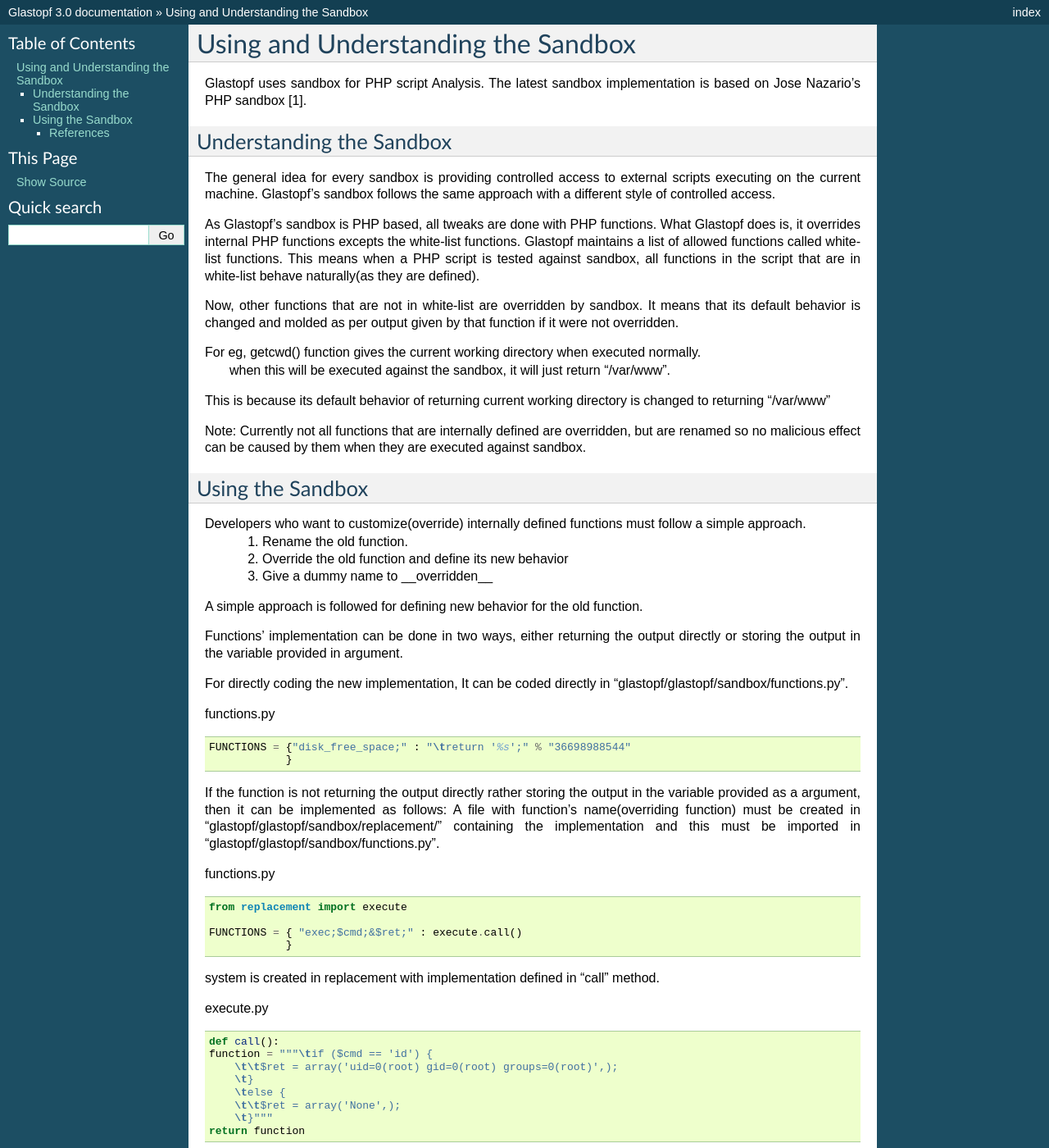
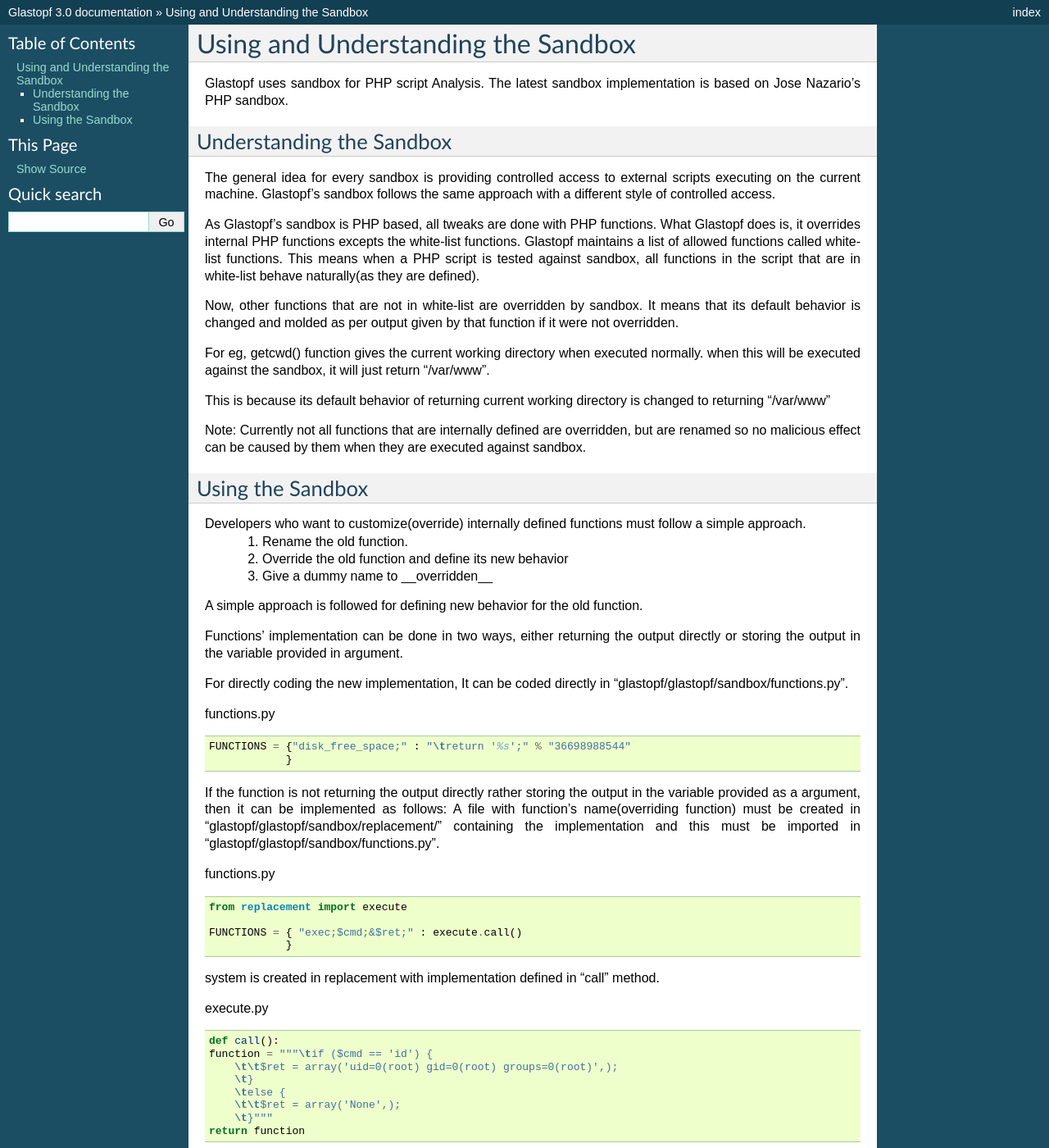
Before and after one commit to mushorg/glastopf, a Sphinx documentation site: the page built from docs/source/development/Sandbox.rst, in a window 1280 px wide and 1400 px high. Shown: the whole window at 82% size. Built offline with Sphinx 7.4.7, drawn with Linux system fonts in a browser that asks for light colours; formulas are drawn with MathJax 3; pages that are not in the unit, such as notebooks, are missing from menus; some of the changed text lies outside the part shown.

Commit message:
Update Sandbox.rst

```diff
--- a/docs/source/development/Sandbox.rst
+++ b/docs/source/development/Sandbox.rst
@@ -2,7 +2,7 @@
 Using and Understanding the Sandbox
 ===================================
 
-Glastopf uses sandbox for PHP script Analysis. The latest sandbox implementation is based on Jose Nazario's PHP sandbox [1].
+Glastopf uses sandbox for PHP script Analysis. The latest sandbox implementation is based on Jose Nazario's PHP sandbox.
 
 Understanding the Sandbox
 -------------------------
@@ -13,8 +13,7 @@
 
 Now, other functions that are not in white-list are overridden by sandbox. It means that its default behavior is changed and molded as per output given by that function if it were not overridden.
 
-For eg, getcwd() function gives the current working directory when executed normally.
-        when this will be executed against the sandbox, it will just return "/var/www".
+For eg, getcwd() function gives the current working directory when executed normally. when this will be executed against the sandbox, it will just return "/var/www".
 
 This is because its default behavior of returning current working directory is changed to returning "/var/www"
 
@@ -69,7 +68,3 @@
     return function
 
 If developer wants certain function to retain its natural behavior and it must be added in whitelist.
-
-References
-==========
-1. http://monkey.org/~jose/software/rfi-sandbox/
```
